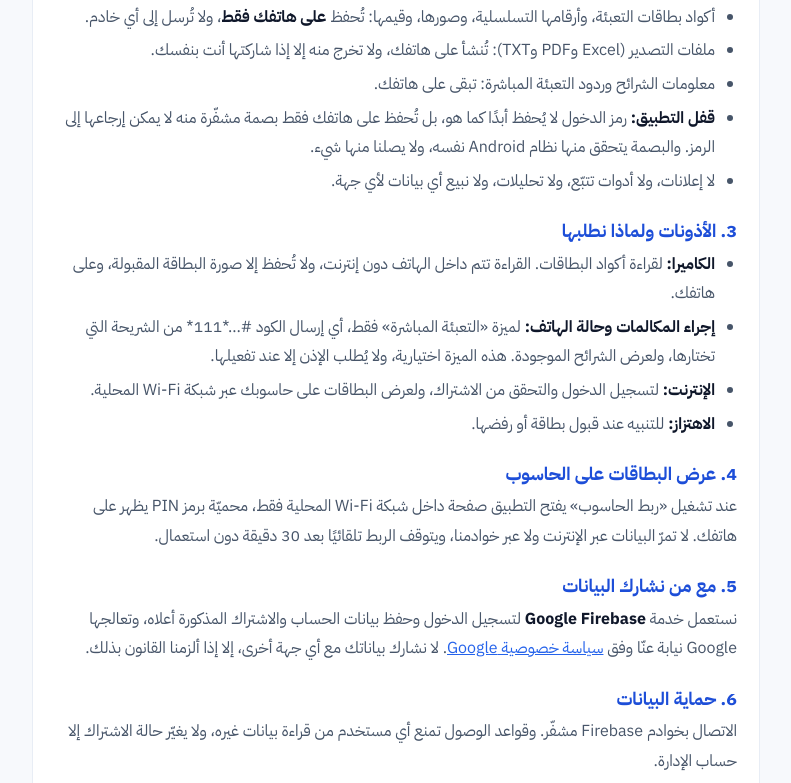
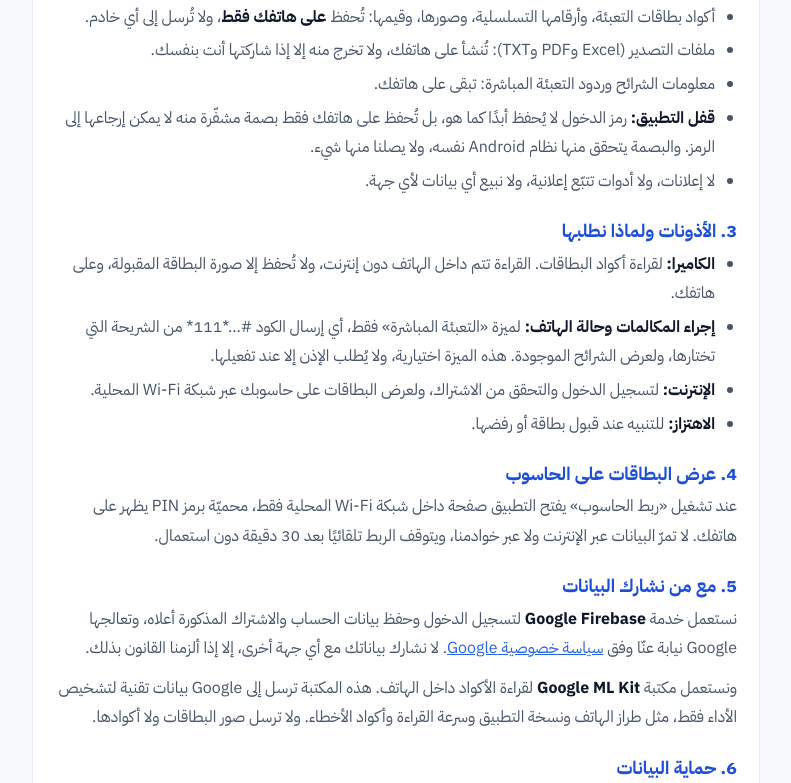
Before and after one commit to faresdrablia-art/wasl-scan, a plain HTML site: page privacy.html in a window 1280 px wide. Shown: the part 741-1524 px from the top of the page, without its empty margins (244-1035 px from the left). Drawn offline with Linux system fonts and the light colour scheme.

Commit message:
Add files via upload

```diff
--- a/privacy.html
+++ b/privacy.html
@@ -66,7 +66,7 @@ footer{color:var(--mute);font-size:13px;text-align:center;margin-top:10px}
 <li>ملفات التصدير (Excel وPDF وTXT): تُنشأ على هاتفك، ولا تخرج منه إلا إذا شاركتها أنت بنفسك.</li>
 <li>معلومات الشرائح وردود التعبئة المباشرة: تبقى على هاتفك.</li>
 <li><b>قفل التطبيق:</b> رمز الدخول لا يُحفظ أبدًا كما هو، بل تُحفظ على هاتفك فقط بصمة مشفّرة منه لا يمكن إرجاعها إلى الرمز. والبصمة يتحقق منها نظام Android نفسه، ولا يصلنا منها شيء.</li>
-<li>لا إعلانات، ولا أدوات تتبّع، ولا تحليلات، ولا نبيع أي بيانات لأي جهة.</li>
+<li>لا إعلانات، ولا أدوات تتبّع إعلانية، ولا نبيع أي بيانات لأي جهة.</li>
 </ul>
 
 <h2>3. الأذونات ولماذا نطلبها</h2>
@@ -82,6 +82,7 @@ footer{color:var(--mute);font-size:13px;text-align:center;margin-top:10px}
 
 <h2>5. مع من نشارك البيانات</h2>
 <p>نستعمل خدمة <b>Google Firebase</b> لتسجيل الدخول وحفظ بيانات الحساب والاشتراك المذكورة أعلاه، وتعالجها Google نيابة عنّا وفق <a href="https://policies.google.com/privacy" rel="noopener">سياسة خصوصية Google</a>. لا نشارك بياناتك مع أي جهة أخرى، إلا إذا ألزمنا القانون بذلك.</p>
+<p>ونستعمل مكتبة <b>Google ML Kit</b> لقراءة الأكواد داخل الهاتف. هذه المكتبة ترسل إلى Google بيانات تقنية لتشخيص الأداء فقط، مثل طراز الهاتف ونسخة التطبيق وسرعة القراءة وأكواد الأخطاء. ولا ترسل صور البطاقات ولا أكوادها.</p>
 
 <h2>6. حماية البيانات</h2>
 <p>الاتصال بخوادم Firebase مشفّر. وقواعد الوصول تمنع أي مستخدم من قراءة بيانات غيره، ولا يغيّر حالة الاشتراك إلا حساب الإدارة.</p>
@@ -129,7 +130,7 @@ footer{color:var(--mute);font-size:13px;text-align:center;margin-top:10px}
 <li>Export files (Excel, PDF, TXT) are created on your phone and leave it only when you share them yourself.</li>
 <li>SIM information and direct top-up replies stay on your phone.</li>
 <li><b>App lock:</b> your lock code is never stored as is; only a one-way encrypted fingerprint of it is kept, on your phone only. Fingerprint unlock is checked by Android itself, and nothing from it reaches us.</li>
-<li>No ads, no trackers, no analytics, and we never sell any data.</li>
+<li>No ads, no advertising trackers, and we never sell any data.</li>
 </ul>
 
 <h2>3. Permissions</h2>
@@ -145,6 +146,7 @@ footer{color:var(--mute);font-size:13px;text-align:center;margin-top:10px}
 
 <h2>5. Sharing</h2>
 <p>We use <b>Google Firebase</b> for sign-in and to store the account and subscription data described above. Google processes it on our behalf under the <a href="https://policies.google.com/privacy" rel="noopener">Google Privacy Policy</a>. We do not share your data with anyone else, unless required by law.</p>
+<p>We also use <b>Google ML Kit</b> to read codes on the phone. This library sends Google technical diagnostic data only, such as phone model, app version, reading speed and error codes. It does not send card pictures or codes.</p>
 
 <h2>6. Security</h2>
 <p>Connections to Firebase are encrypted. Access rules prevent any user from reading another user's data, and only the administrator account can change a subscription.</p>
```
